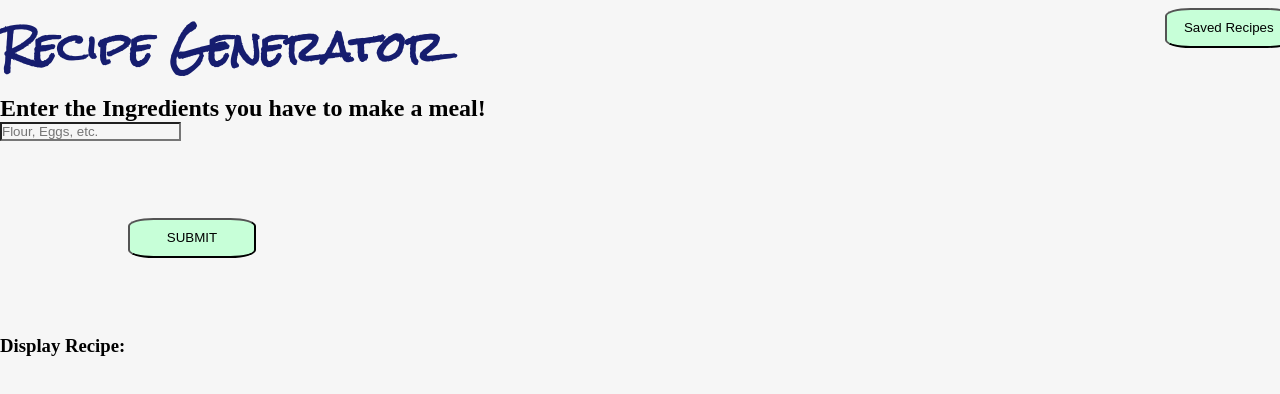
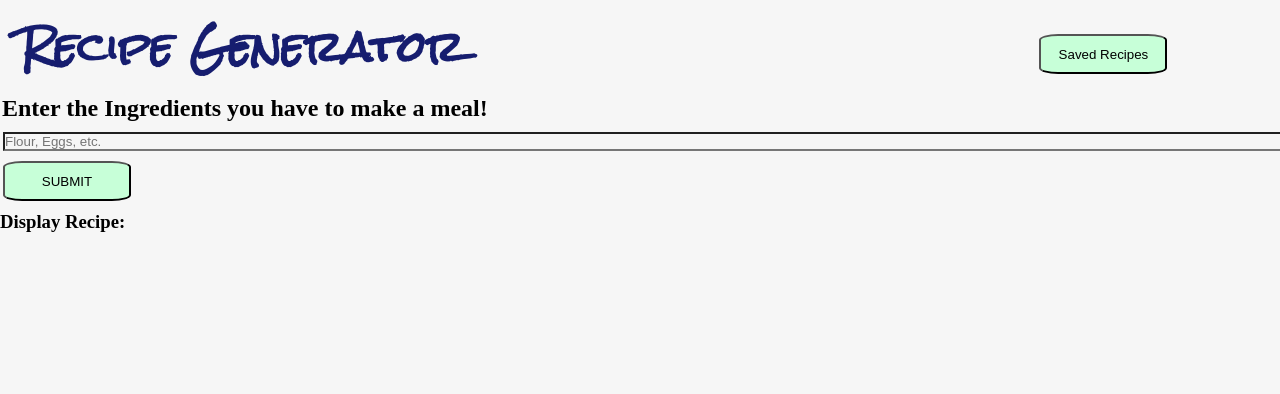
Before and after one commit to mjh1985codeman/Recipe-Generator, a plain HTML site: page index.html in a window 1280 px wide. Drawn offline with nearby package versions, Linux system fonts and the light colour scheme.

Commit message:
set up html and css, saved recipe page

```diff
--- a/assets/scritp.js
+++ b/assets/scritp.js
@@ -6,6 +6,10 @@
 var apiKey = "apiKey=6e8a92552104438f980149e4f5829086";
 var ingredientList = [];
 var ingTextInput = document.getElementById("ing-input");
+//Variable for saved recipe button
+var savedButtonEl = document.getElementById("saved-btn");
+//Event listener to go to saved recipe page.
+savedButtonEl.addEventListener("click", );
 
 //Variable for Submit Button Element.
 var submitButtonEl = document.getElementById("submit-btn");
--- a/assets/style.css
+++ b/assets/style.css
@@ -4,13 +4,6 @@
     margin: 0;
     padding: 0;
 }
-
-
-
-
-
-
-
 .hide {
     display: none;
 }
@@ -22,27 +15,31 @@ header h1 {
     font-family: 'Rock Salt', cursive;
     font-weight: bolder;
     font-size: 5vh;
-    width: 100%;
+    width: 80%;
+    margin-left: 20px;
 }
 header a {
-    /* background-color: red; */
-    /* width: 100%; */
-    /* display: flex; */
+    width: 30%;
 }
 header button {
     background-color: #C7FFD8;
     width: 10vw;
     height: 5vh;
-    border-radius: 20%;
-    justify-content: center;
-    margin: 6% 0 6% 10%;
-    /* margin-left: 50%;
-    margin-top: 27%; */
+    border-radius: 15%;
+    margin-left: 30%;
+    margin-top: 10%;
+}
+h2 {
+    margin: 0 0 0 2px;
+}
+#ing-input {
+    width:100%;
+    margin: 10px 5px 0 3px;
 }
 #submit-btn {
     background-color: #C7FFD8;
     width: 10vw;
     height: 5vh;
-    border-radius: 20%;
-    margin: 6% 0 6% 10%;
+    border-radius: 15%;
+    margin: 10px 0 10px 3px;
 }
--- a/index.html
+++ b/index.html
@@ -13,7 +13,7 @@
   <body>
     <header>
       <h1>Recipe Generator</h1>
-      <a href="#saved-recipes" target="_blank"><button>Saved Recipes</button></a>
+      <a href="./saved.html" target="_blank"><button id="saved-btn">Saved Recipes</button></a>
     </header>
     <div>
       <!-- Enter Ingredients section w/ Ingredient submit form -->
```
Also changed, not shown: saved.html (added, +16 -0 lines).
